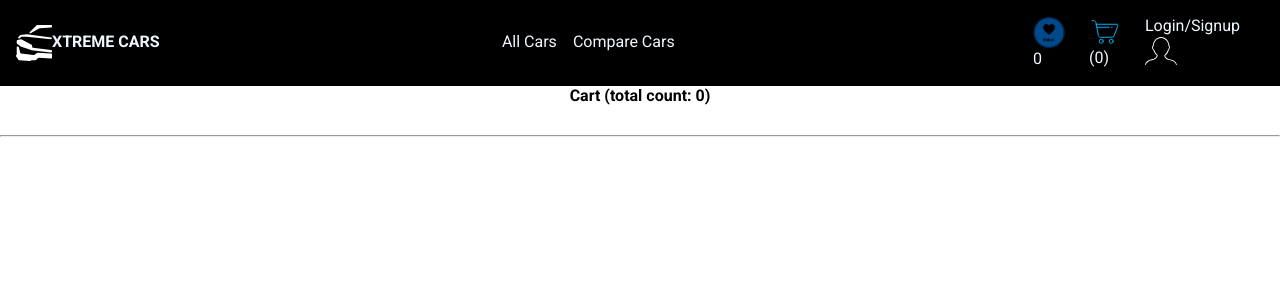
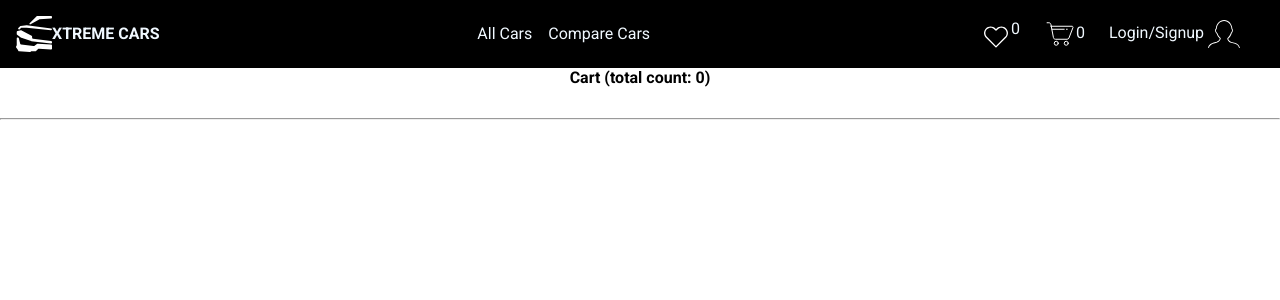
Before and after one commit to DteTRPod3/TRPod3_XtremeCars, a React (Create React App) app: page /cart in a window 1280 px wide. Shown: the top 300 px of the page. Built offline with nearby package versions, Linux system fonts and the light colour scheme.

Commit message:
added wishlist and cart icons

```diff
--- a/src/components/Navbar/Navbar.scss
+++ b/src/components/Navbar/Navbar.scss
@@ -7,7 +7,7 @@
 
   flex-wrap: wrap;
 
-  a {
+  .nav-link {
     color: aliceblue;
     text-decoration: none;
 
@@ -48,6 +48,8 @@
 .nav-bar-profile-img {
   vertical-align: middle;
   width: 2rem;
+  display: inline;
+  text-decoration: none;
 }
 
 .nav-bar-cart-img {
@@ -56,14 +58,48 @@
   &:hover {
     transform: scale(1.2);
   }
+  border-radius: 2px;
+  display: inline;
+}
+
+.nav-bar-wish-icon {
+  vertical-align: middle;
+  width: 1.5rem;
+  border-radius: 2px;
+
+  &:hover {
+    transform: scale(1.2);
+  }
+
+  display: inline;
 }
 
 .nav-bar-right {
   display: flex;
   justify-content: space-between;
-
-  .cart-div {
+  flex-wrap: wrap;
+  align-items: center;
+  .nav-cart-container {
     padding-right: 1.5rem;
     color: white;
   }
 }
+
+.wish-count {
+  vertical-align: super;
+  padding-left: 0.2rem;
+  :hover {
+    text-decoration: none;
+  }
+}
+
+.nav--cart-count {
+  vertical-align: super;
+}
+
+.logout-btn {
+  border-radius: 5px;
+  &:hover {
+    transform: scale(1.1);
+  }
+}
--- a/src/components/Navbar/Navbar.tsx
+++ b/src/components/Navbar/Navbar.tsx
@@ -6,6 +6,7 @@ import Logo from "../../assets/logo.svg";
 import loggedProfile from "../../assets/man.png";
 import cartImage from "../../assets/cartImage.svg";
 import wishListIcon from "../../assets/WishlistIcon.png";
+import wishlist from "../../assets/heart.svg";
 import UnknownProfile from "../../assets/profile.svg";
 import { logout } from "../../redux/Authentication/reducer";
 import "./Navbar.scss";
@@ -31,7 +32,7 @@ const Navbar = () => {
   return (
     <div className="nav-bar-main">
       <div>
-        <NavLink to="/">
+        <NavLink to="/" className="nav-link">
           <div className="nav-bar-logo">
             <img src={Logo} alt="Xtreme cars logo" />
             <h5>XTREME CARS</h5>
@@ -41,35 +42,39 @@ const Navbar = () => {
 
       <div className="nav-bar-car-btn-group">
         <div className="nav-bar-car-link">
-          <NavLink to="/">All Cars</NavLink>
+          <NavLink to="/" className="nav-link">
+            All Cars
+          </NavLink>
         </div>
 
         <div className="nav-bar-car-link">
-          <NavLink to="/compare-cars">Compare Cars</NavLink>
+          <NavLink to="/compare-cars" className="nav-link">
+            Compare Cars
+          </NavLink>
         </div>
       </div>
 
       <div className="nav-bar-right">
-        <div className="cart-div">
-          <NavLink to="/Wishlist">
-            <img
-              className="nav-bar-cart-img"
-              src={wishListIcon}
-              alt="wishList"
-            />
-            {wishCarsCount}
+        <div className="nav-cart-container">
+          <NavLink to="/Wishlist" title="Wishlist" className="nav-link">
+            <img className="nav-bar-wish-icon" src={wishlist} alt="wishlist" />
+            <span className="wish-count">{wishCarsCount}</span>
           </NavLink>
         </div>
 
-        <div className="cart-div">
-          <NavLink to="/cart">
-            <img className="nav-bar-cart-img" src={cartImage} alt="cart" />(
-            {useSelector((state: RootState) => state.cart.totalCount)})
+        <div className="nav-cart-container">
+          <NavLink to="/cart" title="Cart" className="nav-link">
+            <img className="nav-bar-cart-img" src={cartImage} alt="cart" />
+            <span className="cart-count">
+              {useSelector((state: RootState) => state.cart.totalCount)}
+            </span>
           </NavLink>
         </div>
-        <div className="cart-div">
+        <div className="nav-cart-container">
           {user?.isAuthenticated === false && (
-            <NavLink to="/login">Login/Signup</NavLink>
+            <NavLink to="/login" className="nav-link">
+              Login/Signup{" "}
+            </NavLink>
           )}
           <img
             className="nav-bar-profile-img"
@@ -78,14 +83,18 @@ const Navbar = () => {
           />
         </div>
         {user?.isAuthenticated && (
-          <div className="cart-div">
-            <NavLink to="/">
-              <button onClick={logoutUser}>Logout</button>
+          <div className="nav-cart-container">
+            <NavLink to="/" className="nav-link">
+              <button className="logout-btn" onClick={logoutUser}>
+                Logout
+              </button>
             </NavLink>
           </div>
         )}
         {user?.isAuthenticated && (
-          <div className="cart-div">{user?.user?.name}</div>
+          <div className="nav-cart-container">
+            {user?.user?.name.toLocaleUpperCase()}
+          </div>
         )}
       </div>
     </div>
```
Also changed, not shown: src/assets/cartImage.svg, src/assets/heart.svg (added).
